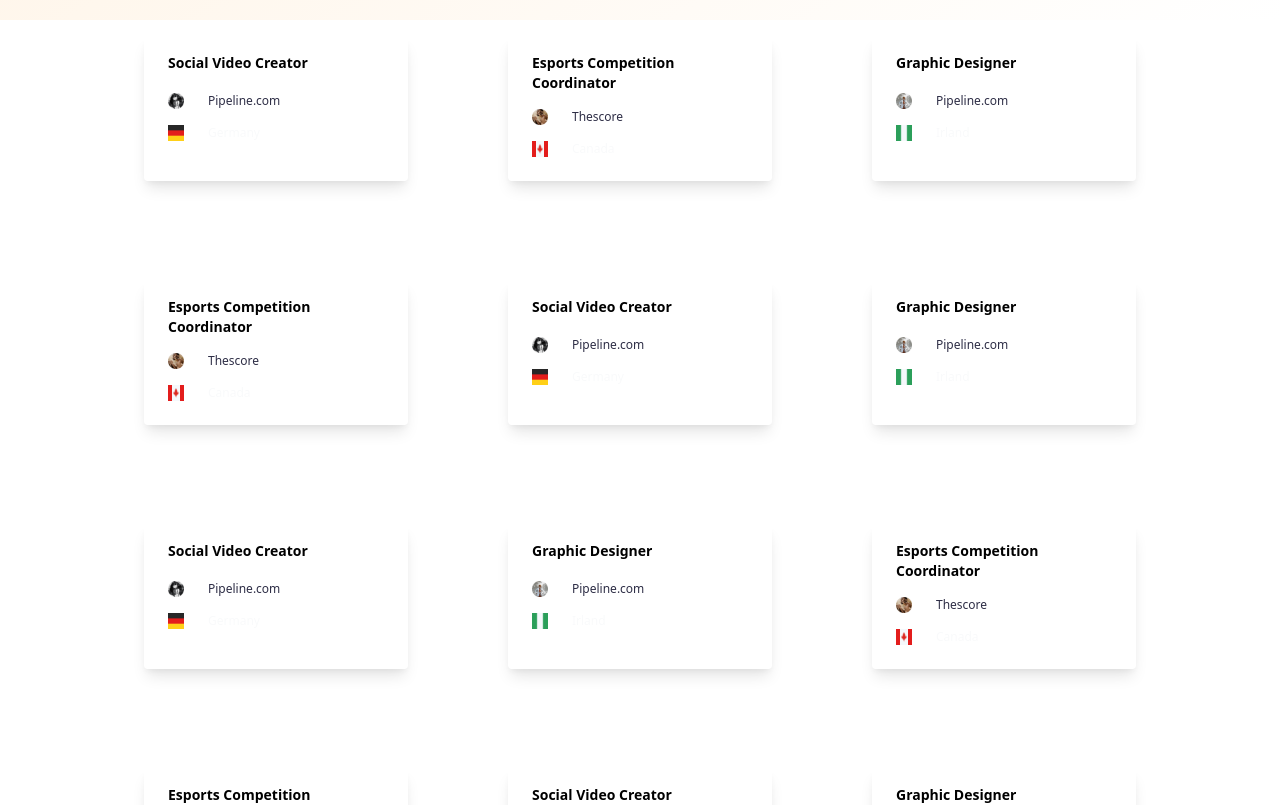
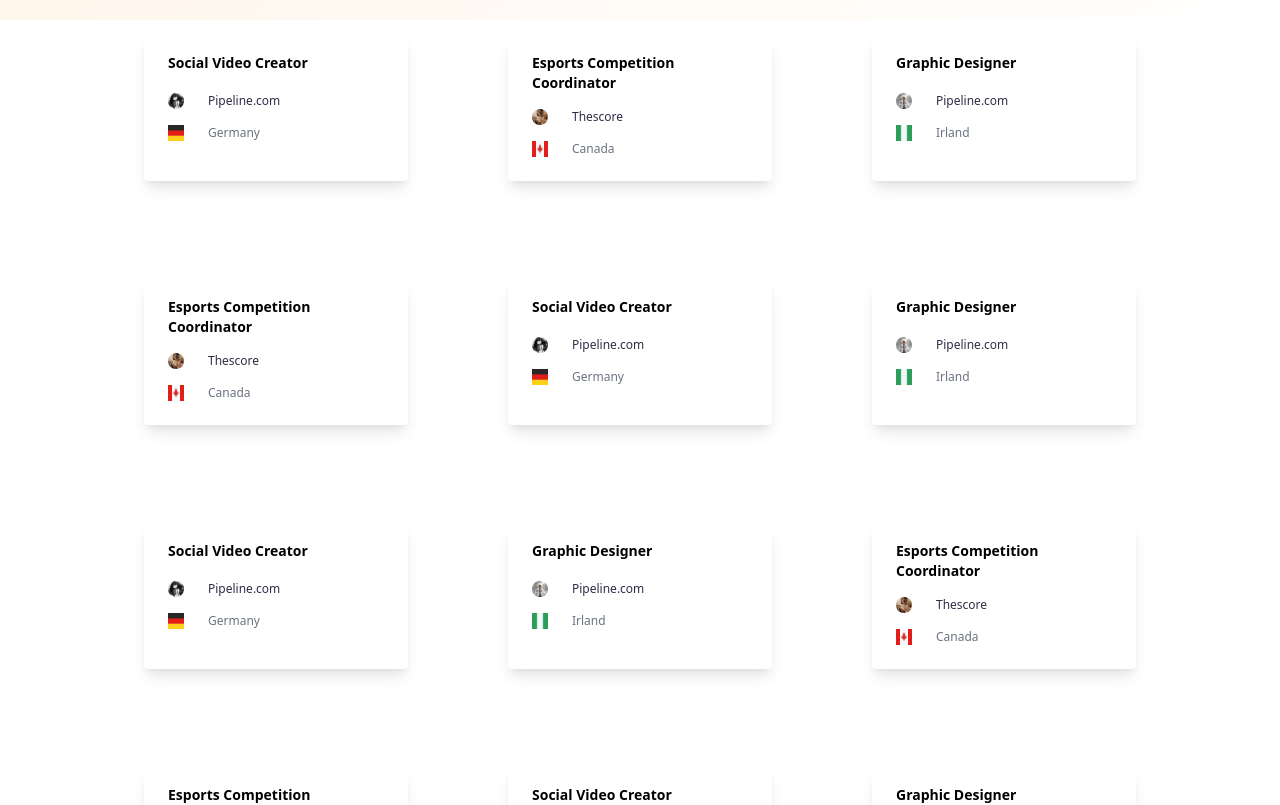
Before and after one commit to JoyBoi/hitmarker, a Vue app: page / in a window 1280 px wide. Shown: the part 780-1585 px from the top of the page. Built offline with nearby package versions, Linux system fonts and the light colour scheme.

Commit message:
Minor Change

```diff
--- a/src/components/Card.vue
+++ b/src/components/Card.vue
@@ -22,7 +22,7 @@
               :alt="countryimg"
               :src="require(`../assets/${countryimg}`)"
             />
-            <p class="text-gray-50 px-6 text-xs font-light">
+            <p class="text-gray-500 px-6 text-xs font-light">
               {{ country }}
             </p>
           </div>
```
